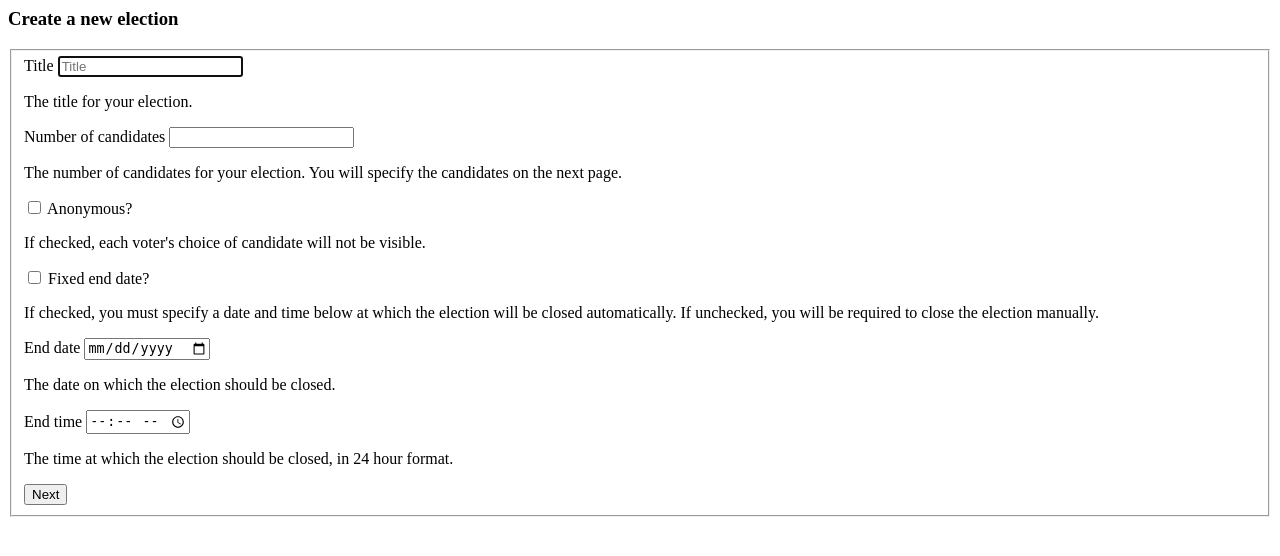
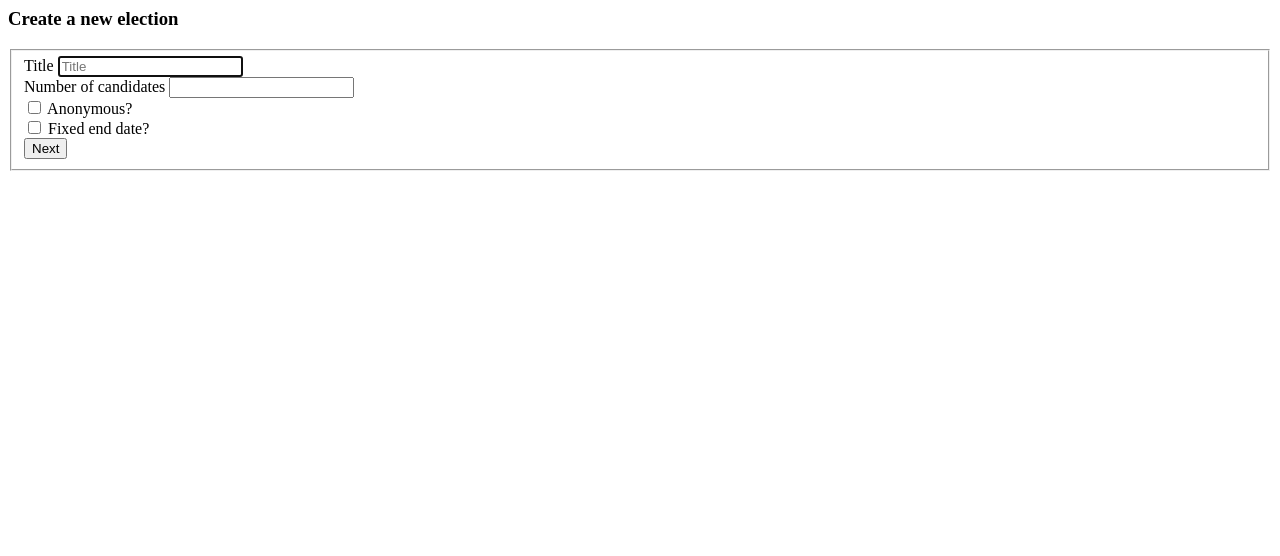
Before and after one commit to tcavery/electr, a PHP site: page /new_form1.php in a window 1280 px wide. Shown: the top 556 px of the page. Run offline with PHP 8.4, Linux system fonts and the light colour scheme.

Commit message:
added tooltips for election creation form, and hiding end datetime fields

```diff
--- a/views/new_form1.php
+++ b/views/new_form1.php
@@ -1,41 +1,60 @@
+<script>
+$(document).ready(function(){
+    $('[data-toggle="tooltip"]').tooltip();
+});
+
+function showMe (item, box) {
+  var visible = (box.checked) ? "block" : "none";
+  document.getElementById(item).style.display = visible;
+}
+</script>
+
 <h3>
     Create a new election
 </h3>
 <form action="new.php" method="post">
     <fieldset>
         <div class="form-group">
+            <span data-toggle="tooltip" title="The title for your election.">
                 <label for="election_title">Title</label>
                 <input autocomplete="off" autofocus class="form-control" id="election_title" name="title" placeholder="Title" type="text"/>
-            <p class="help-block">The title for your election.</p>
+            </span>
         </div>
         <div class="form-group">
+            <span data-toggle="tooltip" title="The number of candidates for your election. You will specify the candidates on the next page.">
                 <label for="election_num_candidates">Number of candidates</label>
                 <input autocomplete="off" class="form-control" id="election_num_candidates" name="num_candidates"  type="number"/>
-            <p class="help-block">The number of candidates for your election. You will specify the candidates on the next page.</p>
+            </span>
         </div>
         <div class="form-group checkbox">
+            <span data-toggle="tooltip" title= "If checked, each voter's choice of candidate will not be visible.">
                 <label>
                     <input name="anon" type="checkbox" value="anon"/>
                     Anonymous?
                 </label>
-            <p class= "help-block">If checked, each voter's choice of candidate will not be visible.</p>
+            </span>
         </div>
         <div class="form-group checkbox">
+            <span data-toggle="tooltip" title= "If checked, you must specify a date and time below at which the election will be closed automatically. If unchecked, you will be required to close the election manually.">
                 <label>
-            <input name="has_end_date" type="checkbox" value="has_end_date"/>
+                <input name="has_end_date" type="checkbox" value="has_end_date" onclick="showMe('date_time_div', this)"/>
                 Fixed end date?
                 </label>
-            <p class= "help-block">If checked, you must specify a date and time below at which the election will be closed automatically. If unchecked, you will be required to close the election manually.</p>
+            </span>
+        </div>
+        <div id="date_time_div" style="display:none">
+            <div class="form-group">
+                <span data-toggle="tooltip" title="The date on which the election should be closed.">
+                    <label for="election_end_date">End date</label>
+                    <input class="form-control" id="election-end-date" name="end_date" type="date" placeholder="DD/MM/YYYY" />
+                </span>
             </div>
             <div class="form-group">
-            <label for="election_end_date">End date</label>
-            <input class="form-control" id="election-end-date" name="end_date" type="date" placeholder="DD/MM/YYYY" />
-            <p class="help-block">The date on which the election should be closed.</p>
-        </div>
-        <div class="form-group">
+                <span data-toggle="tooltip" title="The time at which the election should be closed, in 24 hour format.">
                     <label for="election_end_time">End time</label>
                     <input class="form-control" id="election-end-time" name="end_time" type="time" placeholder="HH:MM" />
-            <p class="help-block">The time at which the election should be closed, in 24 hour format.</p>
+                </span>
+            </div>
         </div>
         <div class="form-group">
             <button class="btn btn-default" type="submit">
```
Lines whose indentation alone changed are shown as unchanged.
